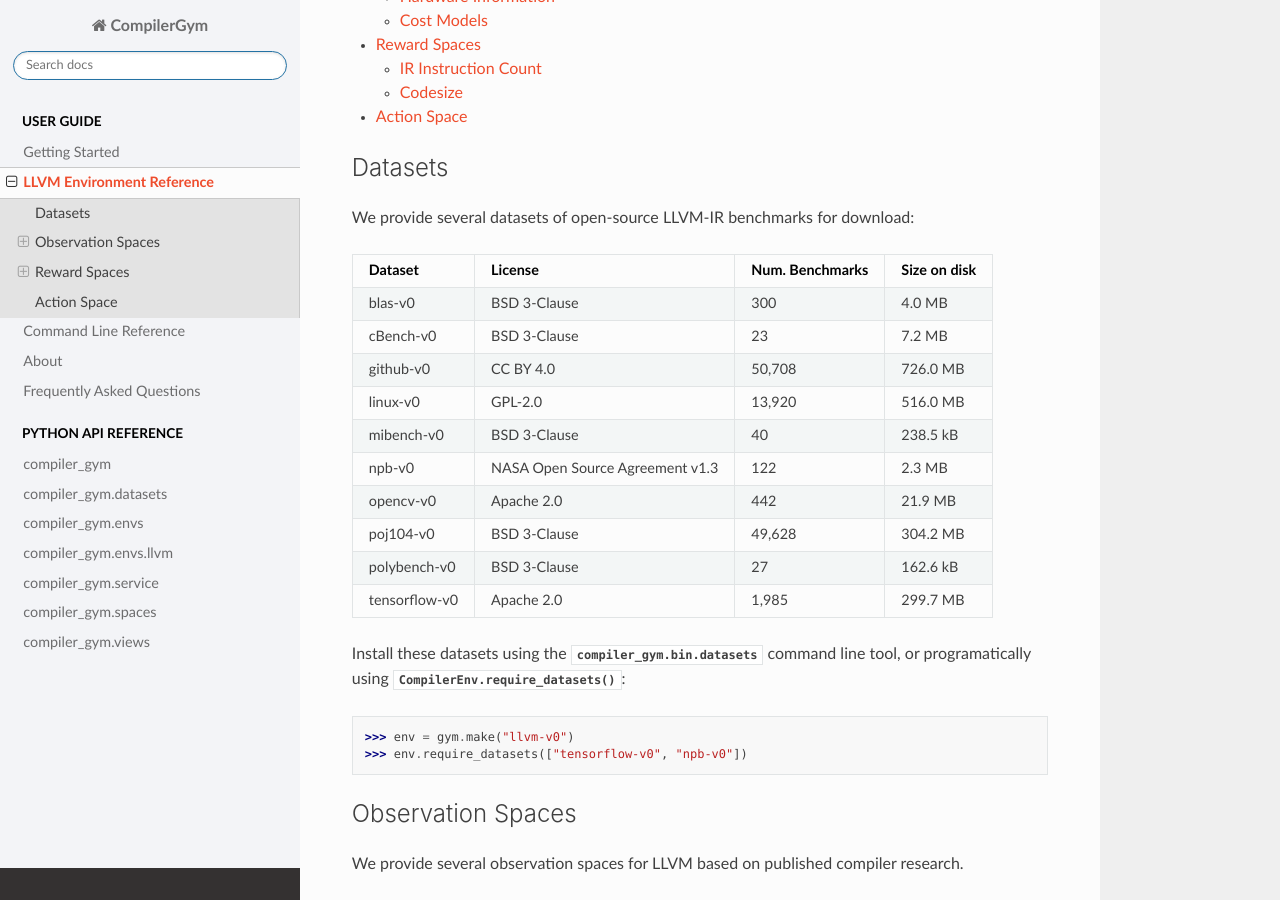
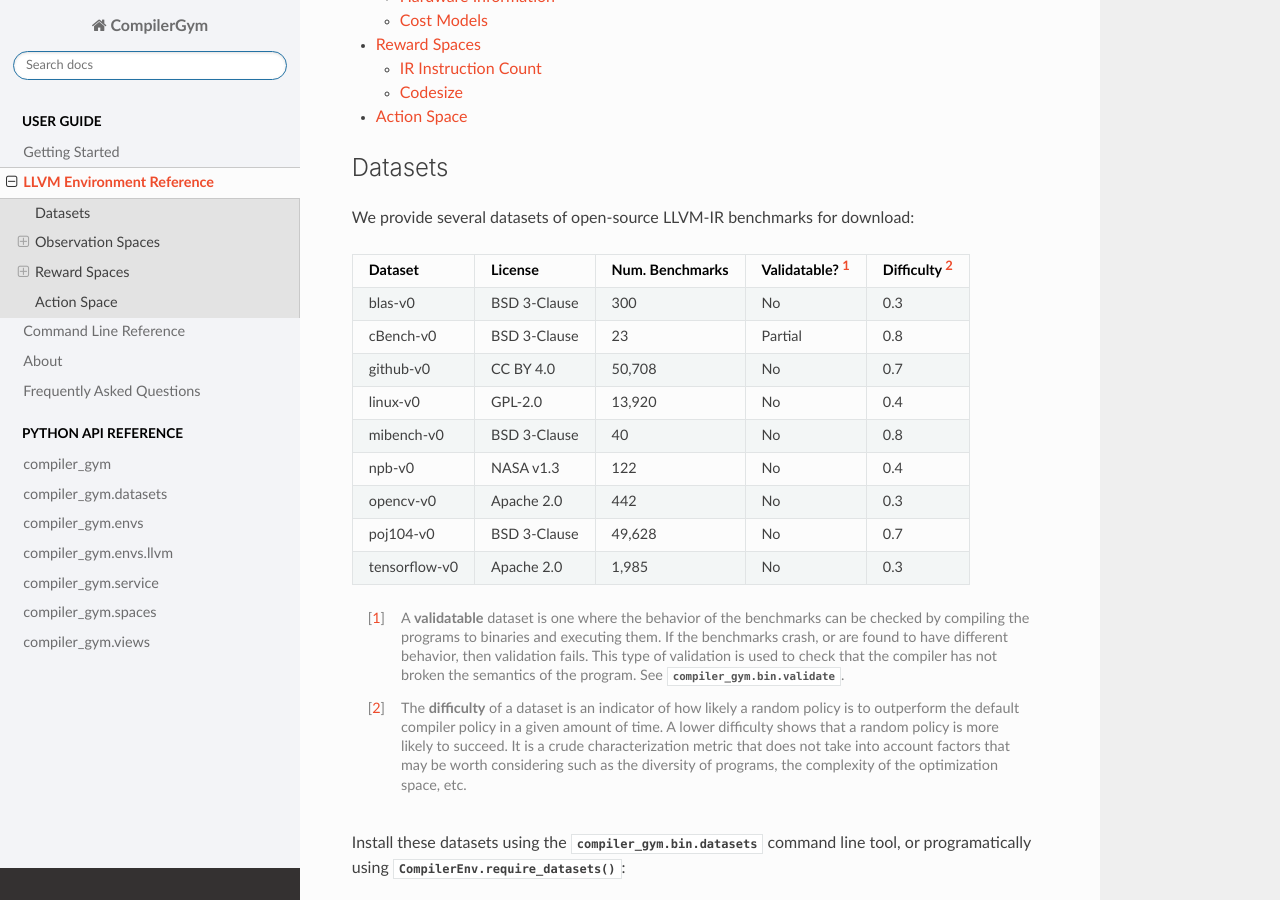
Before and after one commit to facebookresearch/CompilerGym, a Sphinx documentation site: the page built from docs/source/llvm/index.rst, in a window 1280 px wide and 900 px high, scrolled down 521 px. Built offline with Sphinx 7.4.7 and the Read the Docs theme 2.0.0, drawn with Linux system fonts in a browser that asks for light colours; pages that are not in the unit, such as notebooks, are missing from menus.

Commit message:
Add a dataset difficulty estimate.

```diff
--- a/docs/source/llvm/index.rst
+++ b/docs/source/llvm/index.rst
@@ -18,29 +18,40 @@ Datasets
 
 We provide several datasets of open-source LLVM-IR benchmarks for download:
 
-+------------------------+---------------------------------+-----------------+----------------+
-| Dataset                | License                         | Num. Benchmarks | Size on disk   |
-+========================+=================================+=================+================+
-| blas-v0                | BSD 3-Clause                    | 300             | 4.0 MB         |
-+------------------------+---------------------------------+-----------------+----------------+
-| cBench-v0              | BSD 3-Clause                    | 23              | 7.2 MB         |
-+------------------------+---------------------------------+-----------------+----------------+
-| github-v0              | CC BY 4.0                       | 50,708          | 726.0 MB       |
-+------------------------+---------------------------------+-----------------+----------------+
-| linux-v0               | GPL-2.0                         | 13,920          | 516.0 MB       |
-+------------------------+---------------------------------+-----------------+----------------+
-| mibench-v0             | BSD 3-Clause                    | 40              | 238.5 kB       |
-+------------------------+---------------------------------+-----------------+----------------+
-| npb-v0                 | NASA Open Source Agreement v1.3 | 122             | 2.3 MB         |
-+------------------------+---------------------------------+-----------------+----------------+
-| opencv-v0              | Apache 2.0                      | 442             | 21.9 MB        |
-+------------------------+---------------------------------+-----------------+----------------+
-| poj104-v0              | BSD 3-Clause                    | 49,628          | 304.2 MB       |
-+------------------------+---------------------------------+-----------------+----------------+
-| polybench-v0           | BSD 3-Clause                    | 27              | 162.6 kB       |
-+------------------------+---------------------------------+-----------------+----------------+
-| tensorflow-v0          | Apache 2.0                      | 1,985           | 299.7 MB       |
-+------------------------+---------------------------------+-----------------+----------------+
++------------------------+--------------+-----------------+---------------------+-------------------+
+| Dataset                | License      | Num. Benchmarks | Validatable? [#f1]_ | Difficulty [#f2]_ |
++========================+==============+=================+=====================+===================+
+| blas-v0                | BSD 3-Clause | 300             | No                  | 0.3               |
++------------------------+--------------+-----------------+---------------------+-------------------+
+| cBench-v0              | BSD 3-Clause | 23              | Partial             | 0.8               |
++------------------------+--------------+-----------------+---------------------+-------------------+
+| github-v0              | CC BY 4.0    | 50,708          | No                  | 0.7               |
++------------------------+--------------+-----------------+---------------------+-------------------+
+| linux-v0               | GPL-2.0      | 13,920          | No                  | 0.4               |
++------------------------+--------------+-----------------+---------------------+-------------------+
+| mibench-v0             | BSD 3-Clause | 40              | No                  | 0.8               |
++------------------------+--------------+-----------------+---------------------+-------------------+
+| npb-v0                 | NASA v1.3    | 122             | No                  | 0.4               |
++------------------------+--------------+-----------------+---------------------+-------------------+
+| opencv-v0              | Apache 2.0   | 442             | No                  | 0.3               |
++------------------------+--------------+-----------------+---------------------+-------------------+
+| poj104-v0              | BSD 3-Clause | 49,628          | No                  | 0.7               |
++------------------------+--------------+-----------------+---------------------+-------------------+
+| tensorflow-v0          | Apache 2.0   | 1,985           | No                  | 0.3               |
++------------------------+--------------+-----------------+---------------------+-------------------+
+
+.. [#f1] A **validatable** dataset is one where the behavior of the benchmarks
+         can be checked by compiling the programs to binaries and executing
+         them. If the benchmarks crash, or are found to have different behavior,
+         then validation fails. This type of validation is used to check that
+         the compiler has not broken the semantics of the program.
+         See :mod:`compiler_gym.bin.validate`.
+.. [#f2] The **difficulty** of a dataset is an indicator of how likely a random
+         policy is to outperform the default compiler policy in a given amount
+         of time. A lower difficulty shows that a random policy is more likely
+         to succeed. It is a crude characterization metric that does not take
+         into account factors that may be worth considering such as the
+         diversity of programs, the complexity of the optimization space, etc.
 
 Install these datasets using the :mod:`compiler_gym.bin.datasets` command line
 tool, or programatically using
```
